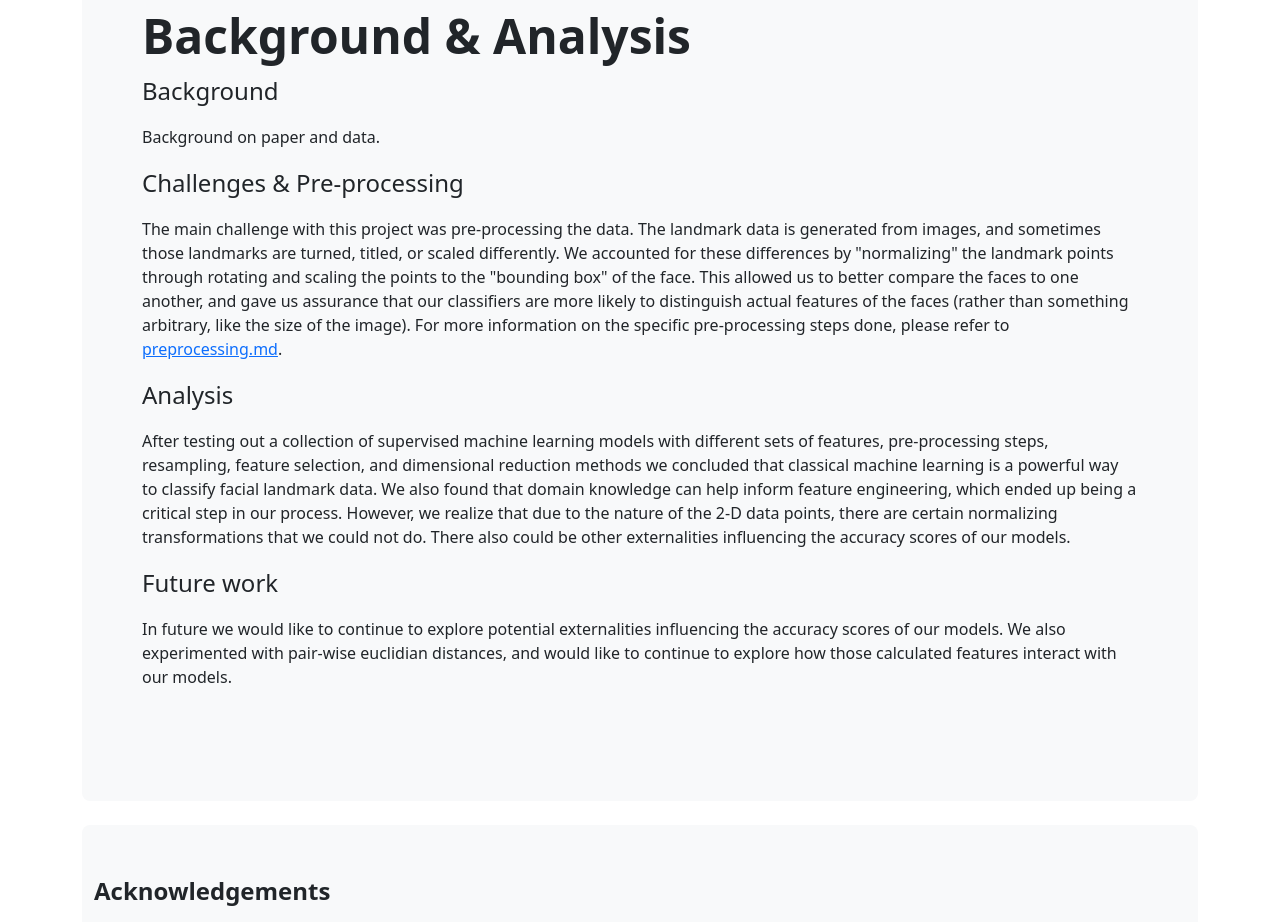
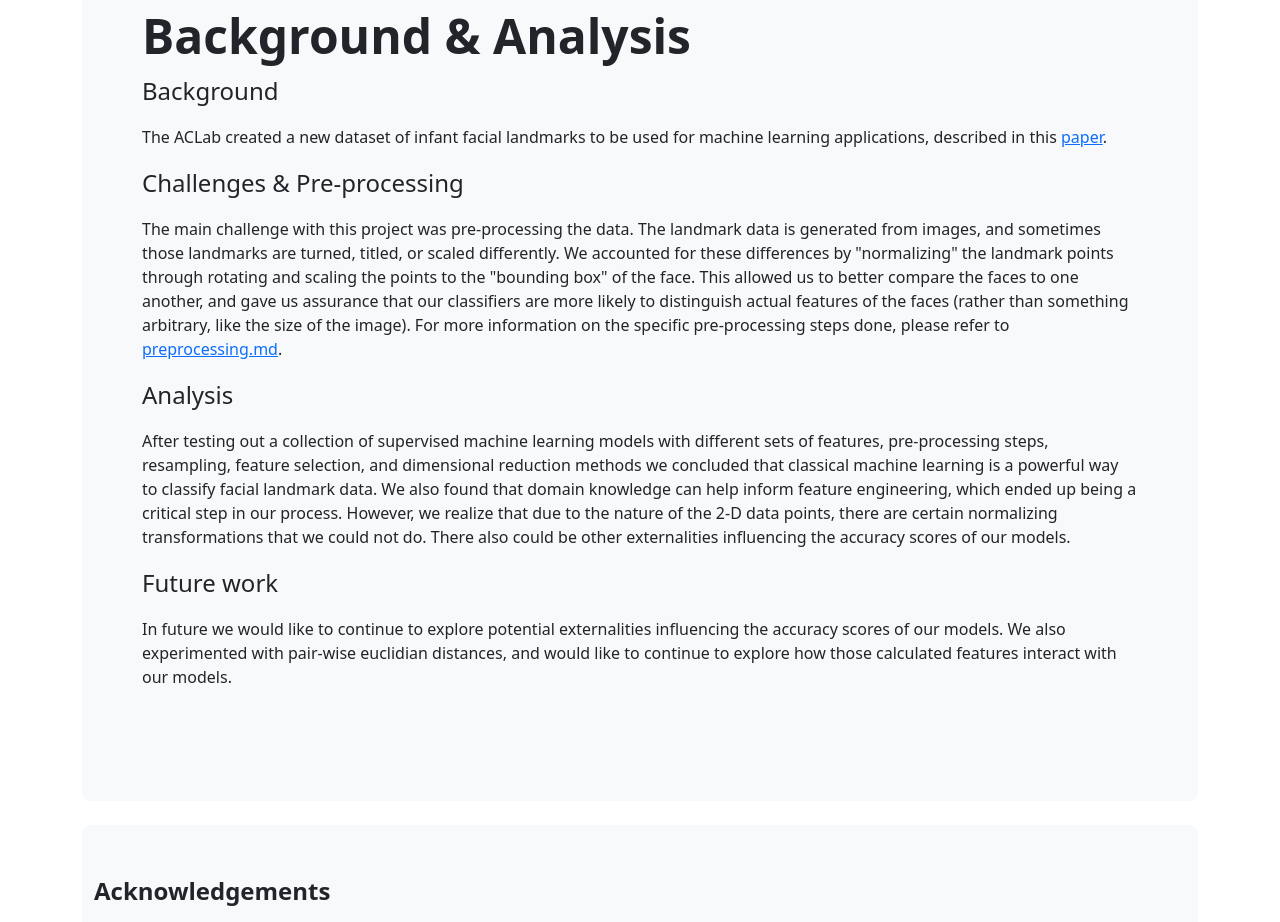
Before and after one commit to ds5110/faces, a plain HTML site: page docs/index.html in a window 1280 px wide. Shown: the part 2300-3222 px from the top of the page. Drawn offline with nearby package versions, Linux system fonts and the light colour scheme.

Commit message:
Update index.html

```diff
--- a/docs/index.html
+++ b/docs/index.html
@@ -175,7 +175,8 @@
             <div class="container-fluid py-5">
                 <h1 class="display-5 fw-bold">Background & Analysis</h1>
                 <p class="col-md-8 fs-4">Background</p>
-                <p>Background on paper and data.</p>
+                <p>The ACLab created a new dataset of infant facial landmarks to be used for machine learning applications, described in this <a href="https://arxiv.org/pdf/2110.08935.pdf">paper</a>.
+                </p>
                 <p class="col-md-8 fs-4">Challenges & Pre-processing</p>
                 <p>The main challenge with this project was pre-processing the data. The landmark data is generated from
                     images, and sometimes those landmarks are turned, titled, or scaled differently.
```
